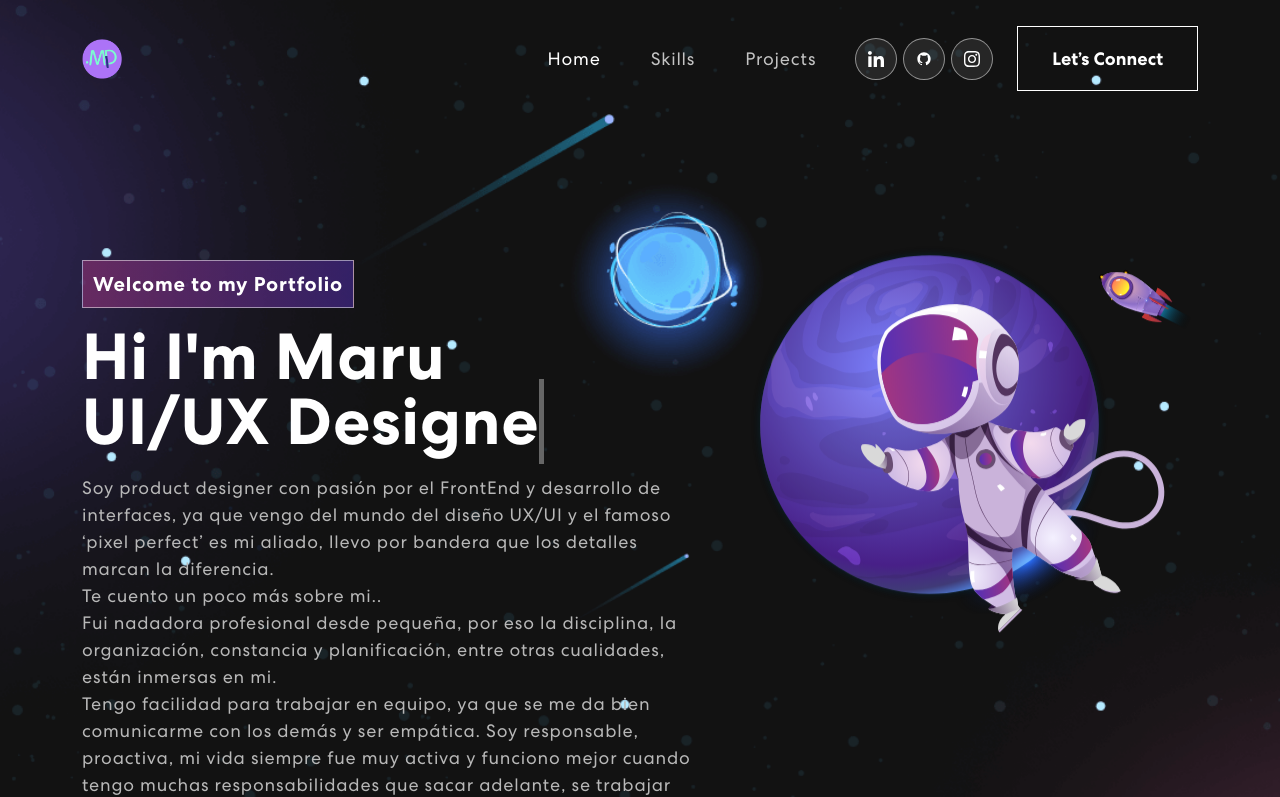
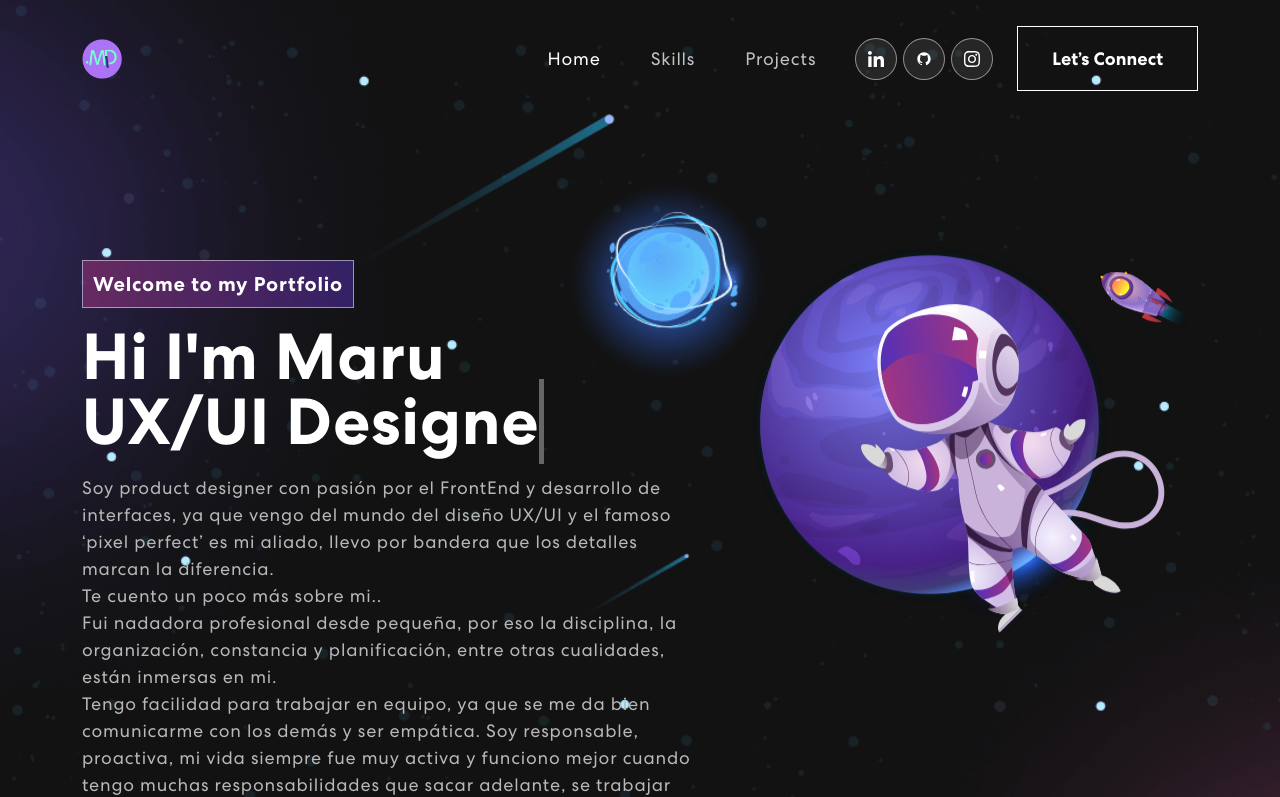
Before and after one commit to maruprin/portfolio-react, a React (Create React App) app: page / in a window 1280 px wide. Shown: the top 797 px of the page. Built offline with nearby package versions, Linux system fonts and the light colour scheme.

Commit message:
fix grammar mistake

```diff
--- a/src/components/Banner.js
+++ b/src/components/Banner.js
@@ -11,7 +11,7 @@ export const Banner = () => {
   const [text, setText] = useState("");
   const [delta, setDelta] = useState(300 - Math.random() * 100);
   const [index, setIndex] = useState(1);
-  const toRotate = ["UI/UX Designer", "Web developer", "Product Designer"];
+  const toRotate = ["UX/UI Designer", "Web developer", "Product Designer"];
   const period = 2000;
 
   useEffect(() => {
```
